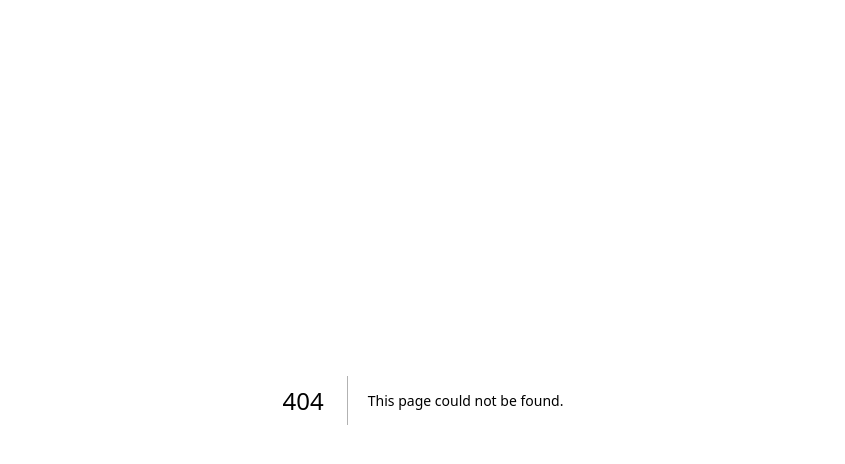
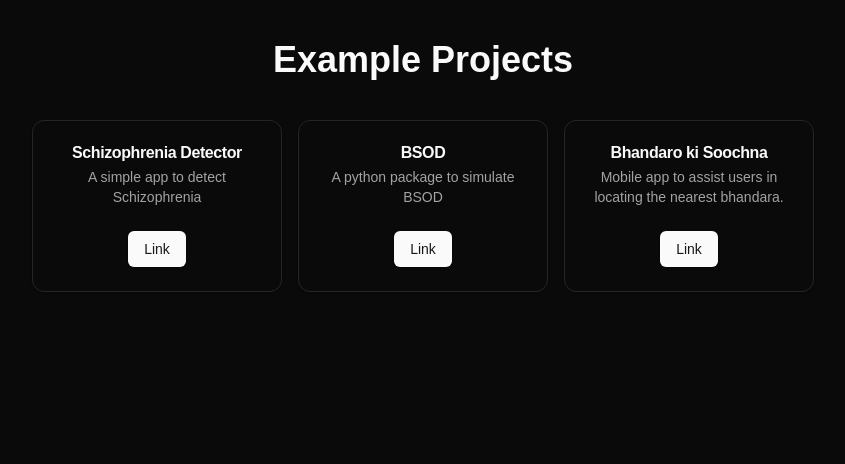
Before and after one commit to arpy8/hawk-a-thoon-form, a Next.js app: page /examples in a window 1280 px wide. Before the commit this address had no page. Shown: the top 464 px of the page, without its empty margins (217-1062 px from the left). Built offline with nearby package versions, Linux system fonts and the light colour scheme.

Commit message:
add examples

```diff
--- a/app/card.tsx
+++ b/app/card.tsx
@@ -11,16 +11,17 @@ import {
 } from "@/components/ui/card"
 
 interface CardWithFormProps {
-  title: string
-  link: string
+  title?: string
+  desc?: string
+  link?: string
 }
 
-export function CardWithForm({ title, link }: CardWithFormProps) {
+export function CardWithForm({ title="", desc="", link="" }: CardWithFormProps) {
   return (
     <Card className="w-[250px] text-center">
       <CardHeader>
         <CardTitle>{title}</CardTitle>
-        <CardDescription>Click to register below</CardDescription>
+        <CardDescription>{desc}</CardDescription>
       </CardHeader>
       <CardFooter className="flex justify-center">
         <a href={link} target="_blank" rel="noreferrer"><Button>Register</Button></a>
@@ -28,3 +29,17 @@ export function CardWithForm({ title, link }: CardWithFormProps) {
     </Card>
   )
 }
+
+export function CardWithForm2({ title="", desc="", link="" }: CardWithFormProps) {
+  return (
+    <Card className="w-[250px] text-center">
+      <CardHeader>
+        <CardTitle>{title}</CardTitle>
+        <CardDescription>{desc}</CardDescription>
+      </CardHeader>
+      <CardFooter className="flex justify-center">
+        <a href={link} target="_blank" rel="noreferrer"><Button>Link</Button></a>
+      </CardFooter>
+    </Card>
+  )
+}
--- /dev/null
+++ b/app/examples/page.tsx
@@ -0,0 +1,38 @@
+import { CardWithForm2 } from '../card';
+
+const data = [
+    {
+        title: 'Schizophrenia Detector',
+        desc: 'A simple app to detect Schizophrenia',
+        link: 'https://github.com/arpy8/Are_you_Schizophrenic'
+    },
+    {
+        title: 'BSOD',
+        desc: 'A python package to simulate BSOD',
+        link: 'https://github.com/arpy8/bsod'
+    },
+    {
+        title: 'Bhandaro ki Soochna',
+        desc: 'Mobile app to assist users in locating the nearest bhandara.',
+        link: ''
+    },
+]
+
+export default function WeatherPage() {
+    return (
+        <>
+            <div className='text-center m-10 text-4xl font-bold'>
+                <h1>Example Projects</h1>
+            </div>
+            <div className="flex flex-wrap gap-4 m-10 justify-center">
+            {
+                data.map((item, index) => {
+                    return (
+                        <CardWithForm2 key={index} title={item.title} desc={item.desc} link={item.link} />
+                    )
+                })
+            }
+            </div>
+        </>
+    )
+}
```
